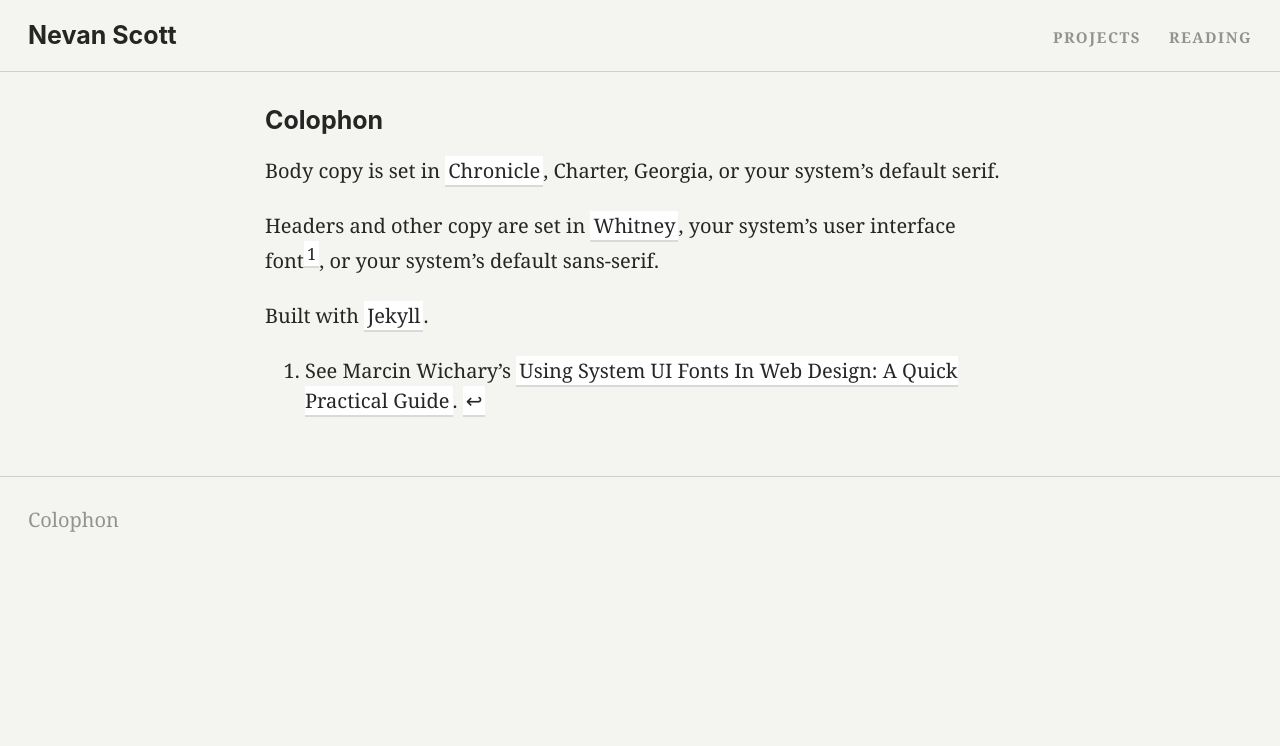
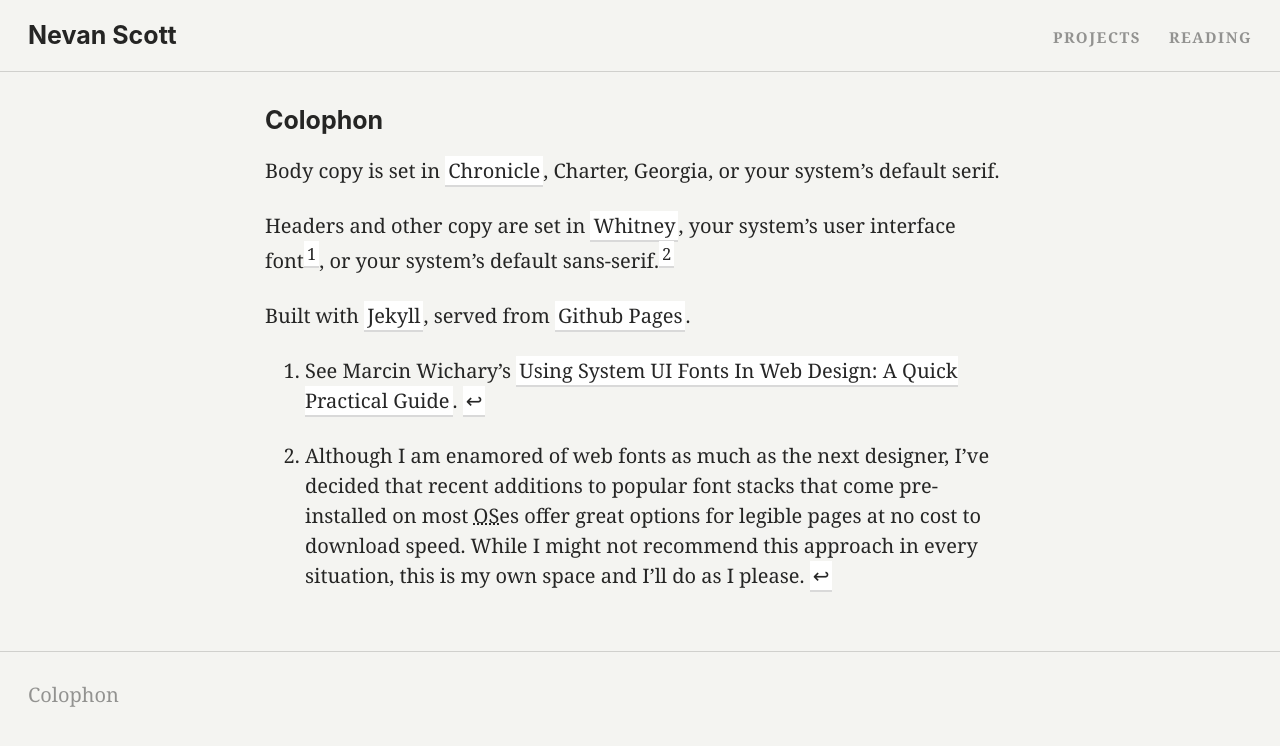
Before and after one commit to nevanscott/nevanscott.github.io, a Jekyll site: the page built from colophon.md, in a window 1280 px wide. Shown: the top 746 px of the page. Built offline with Jekyll 4.4.1, drawn with Linux system fonts in a browser that asks for light colours.

Commit message:
updated colophon

```diff
--- a/colophon.md
+++ b/colophon.md
@@ -4,12 +4,14 @@ title: Colophon
 
 Body copy is set in [Chronicle][chronicle], Charter, Georgia, or your system's default serif.
 
-Headers and other copy are set in [Whitney][whitney], your system's user interface font[^uifont], or your system's default sans-serif.
+Headers and other copy are set in [Whitney][whitney], your system's user interface font[^uifont], or your system's default sans-serif.[^webfonts]
 
-Built with [Jekyll](http://jekyllrb.com).
+Built with [Jekyll](http://jekyllrb.com), served from [Github Pages](https://pages.github.com).
 
 [whitney]: http://www.typography.com/fonts/whitney/overview/
 [chronicle]: http://www.typography.com/fonts/chronicle-text/overview/
 [hco]: http://www.typography.com
 
 [^uifont]: See Marcin Wichary's [Using System UI Fonts In Web Design: A Quick Practical Guide](https://www.smashingmagazine.com/2015/11/using-system-ui-fonts-practical-guide/).
+
+[^webfonts]: Although I am enamored of web fonts as much as the next designer, I've decided that recent additions to popular font stacks that come pre-installed on most <abbr title="Operating System">OS</abbr>es offer great options for legible pages at no cost to download speed. While I might not recommend this approach in every situation, this is my own space and I'll do as I please.
```
